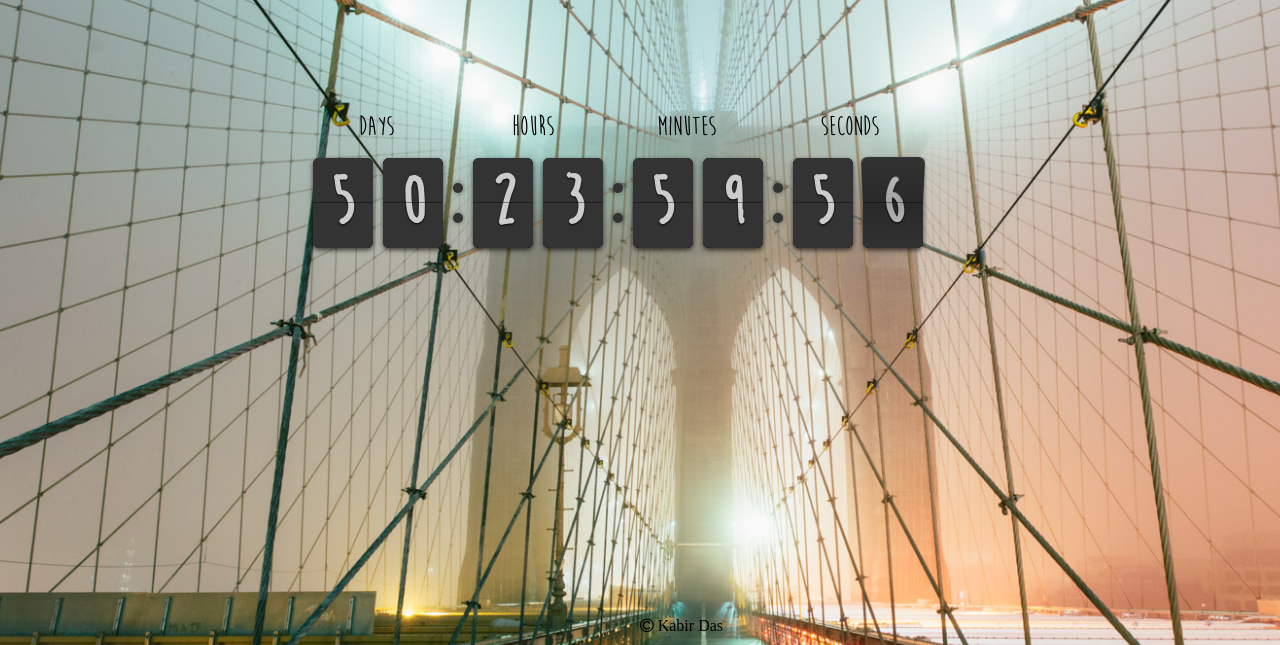
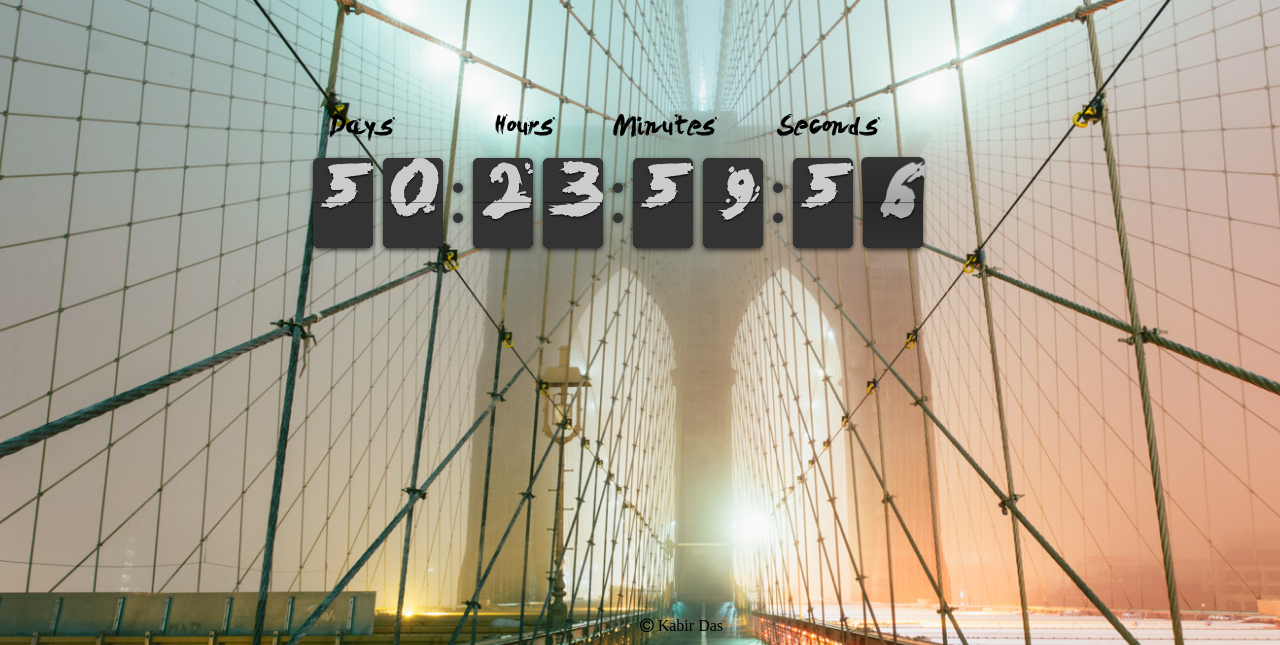
Before and after one commit to das11/ConsensioLanding, a plain HTML site: page index.html in a window 1280 px wide. Shown: the part 155-800 px from the top of the page. Drawn offline with nearby package versions, Linux system fonts and the light colour scheme.

Commit message:
Update flipclock.css

```diff
--- a/flipclock.css
+++ b/flipclock.css
@@ -3,7 +3,7 @@
 
 @font-face{
   font-family: 'pol1';
-  src: url("fonts/Moon Flower Bold.ttf");
+  src: url("fonts/LEVIBRUSH.TTF");
 }
 
 .flip-clock-wrapper * {
```
